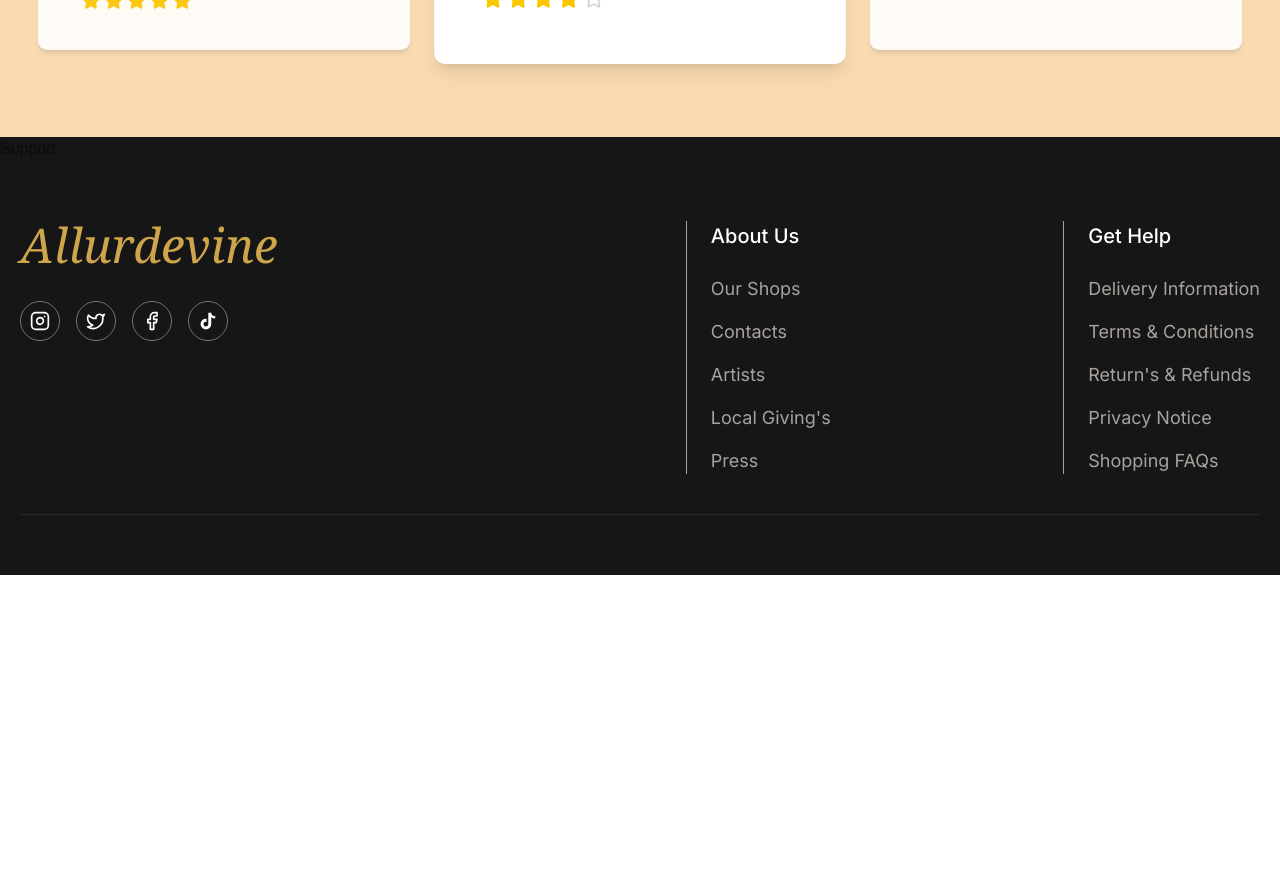
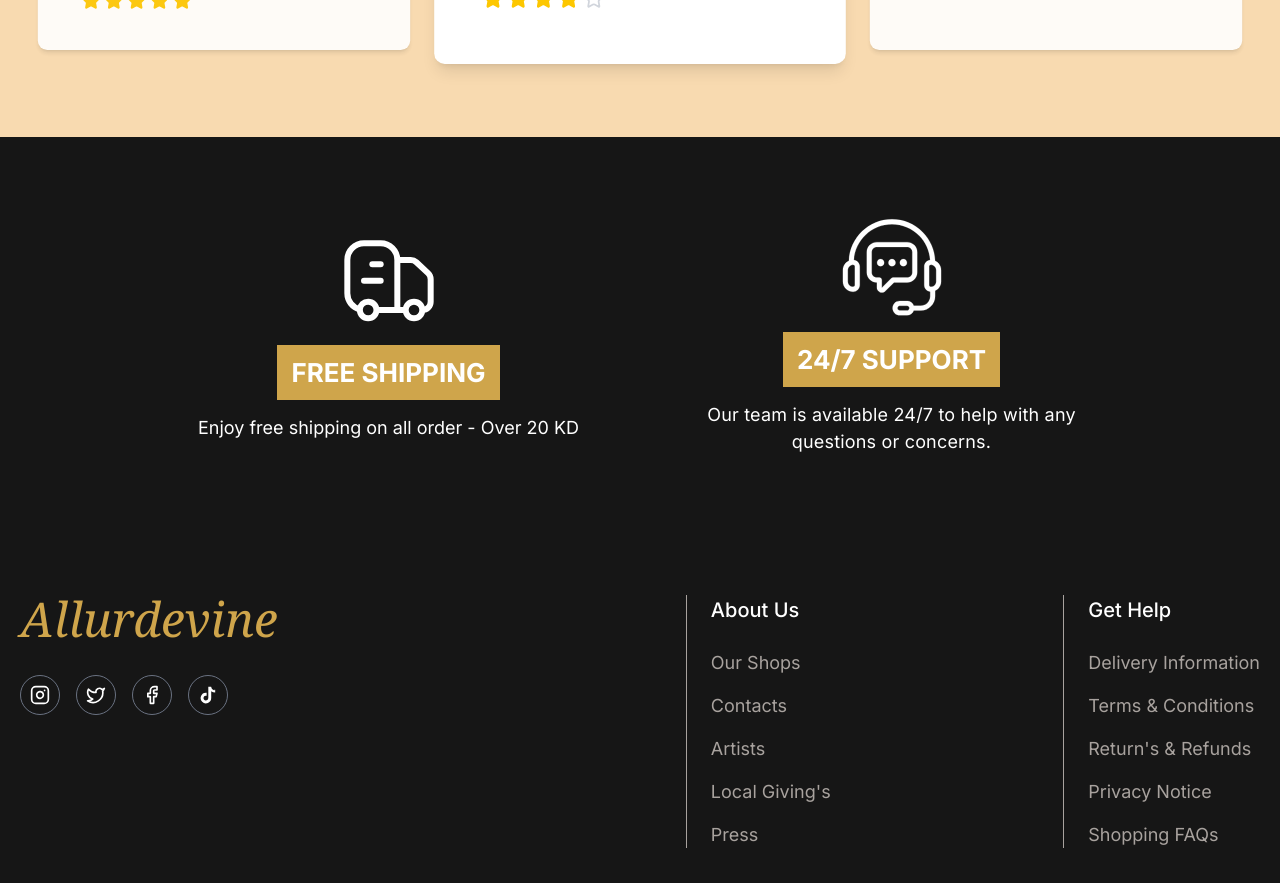
Before and after one commit to DarkAsfu/ecommerce, a Next.js app: page / in a window 1280 px wide. Shown: the part 3340-4223 px from the top of the page. Before the commit the page ends 3915 px from the top, so only its background shows below. Built offline with nearby package versions, Linux system fonts and the light colour scheme; a web font is replaced by a local one.

Commit message:
Review section complete

```diff
--- a/src/components/home/Support.jsx
+++ b/src/components/home/Support.jsx
@@ -1,5 +1,38 @@
+import Image from "next/image";
+
 const Support = () => {
-  return <div className="bg-heading">Support</div>;
+  return (
+    <div className="bg-heading py-20">
+      <div className="container mx-auto">
+        <div className="flex flex-col md:flex-row justify-center items-center gap-14 md:gap-[116px]">
+          <div className="flex flex-col items-center gap-[14px] md:w-[387px] text-center">
+            <Image
+              src="/fastdelivery.svg"
+              alt="delivery"
+              width={100}
+              height={100}
+            />
+
+            <h3 className="text-white text-[26px] font-inter uppercase font-bold bg-primary px-[14px] py-2">
+              Free shipping
+            </h3>
+            <p className="text-white text-[18px] font-inter">
+              Enjoy free shipping on all order - Over 20 KD
+            </p>
+          </div>
+          <div className="flex flex-col items-center gap-[14px] md:w-[387px] text-center">
+            <Image src="/support.svg" alt="support" width={100} height={100} />
+            <h3 className="text-white text-[26px] font-inter uppercase font-bold bg-primary px-[14px] py-2">
+              24/7 SUPPORT
+            </h3>
+            <p className="text-white text-[18px] font-inter tracking-[0.18px]">
+              Our team is available 24/7 to help with any questions or concerns.
+            </p>
+          </div>
+        </div>
+      </div>
+    </div>
+  );
 };
 
 export default Support;
```
Also changed, not shown: public/fastdelivery.svg (added), public/support.svg (added).
